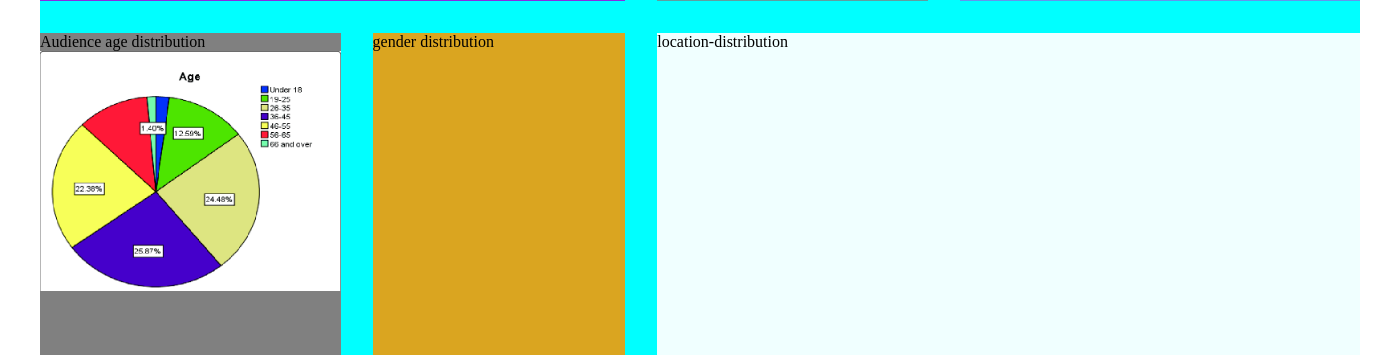
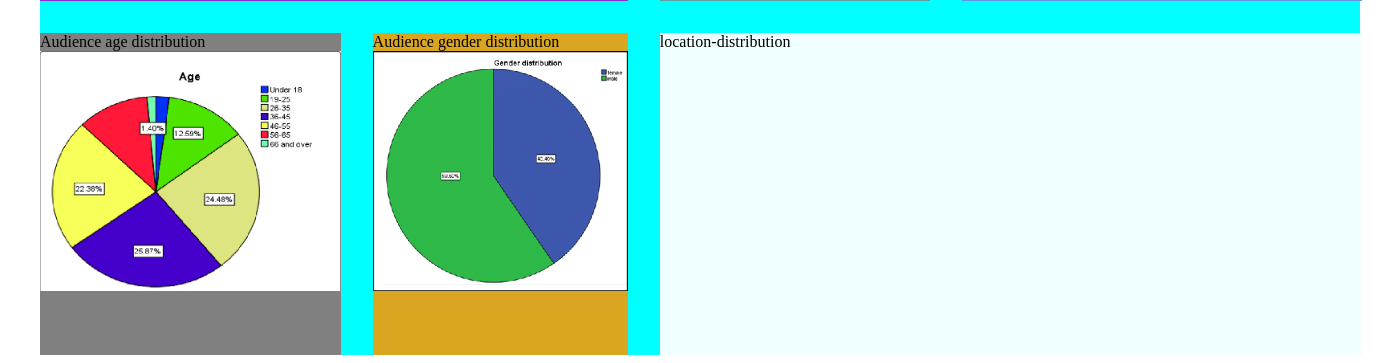
Before and after one commit to muhumbania/MediaPlus, a web app: file dashboard.html in a window 1400 px wide. Shown: the part 707-1070 px from the top of the page. Run offline with its HTML, style and script files only (its server is not run), Linux system fonts and the light colour scheme.

Commit message:
Added the gender distribution chart

```diff
--- a/dashboard.html
+++ b/dashboard.html
@@ -90,7 +90,8 @@
             <img src="./dashboard-images/Age-distribution-chart.png">
         </div>
         <div class="gender-distribution">
-            gender distribution
+            <p>Audience gender distribution</p>
+            <img src="./dashboard-images/gender distribution.png">
         </div>
         <div class="location-distribution">
             location-distribution
--- a/styles/dashboard.css
+++ b/styles/dashboard.css
@@ -136,7 +136,7 @@ p{
     background-color: grey;
 }
 
-.age-distribution img{
+.age-distribution img, .gender-distribution img{
     height: 15rem;
 }
 
```
Also changed, not shown: dashboard-images/gender distribution.png (added).
